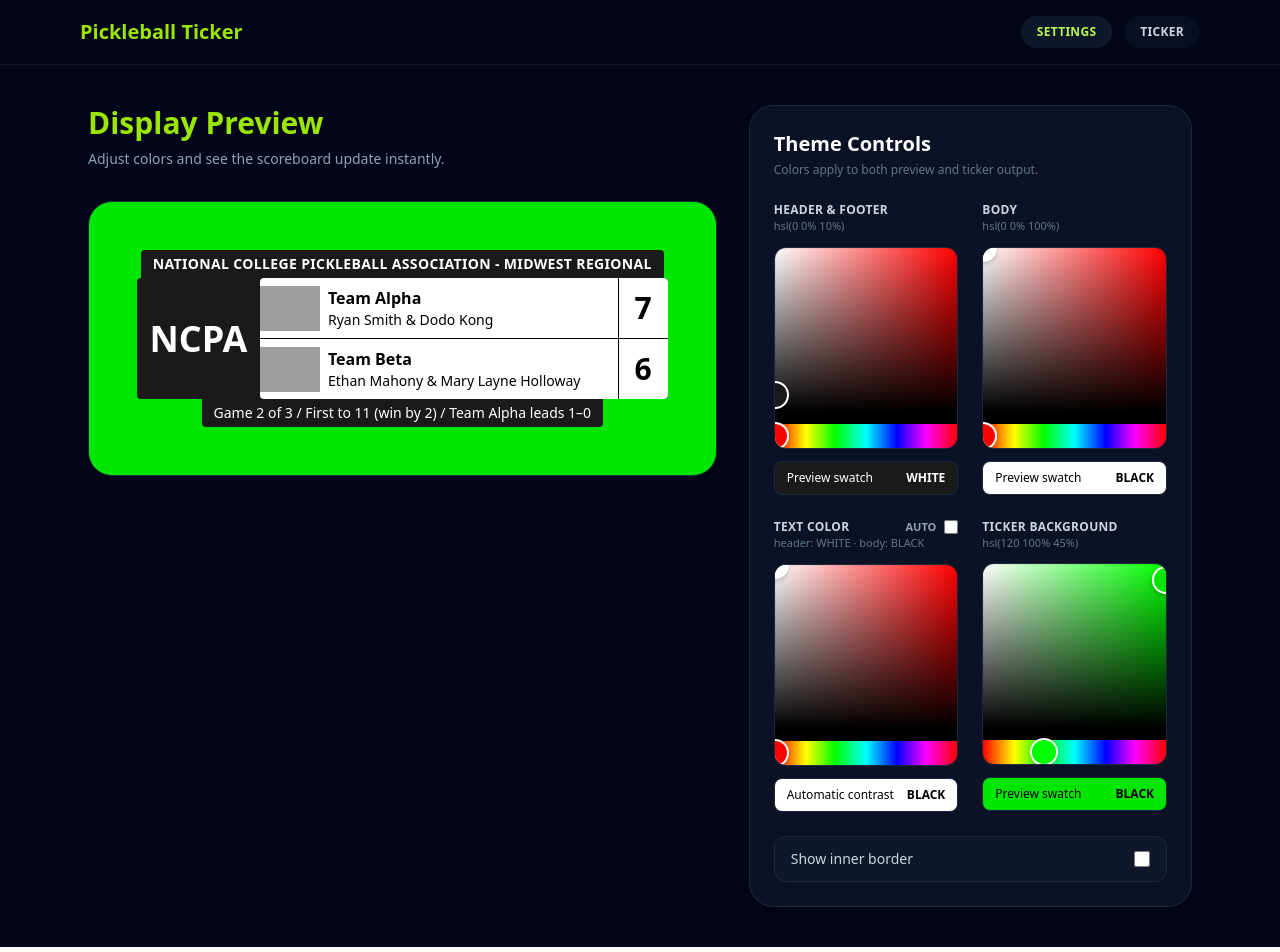
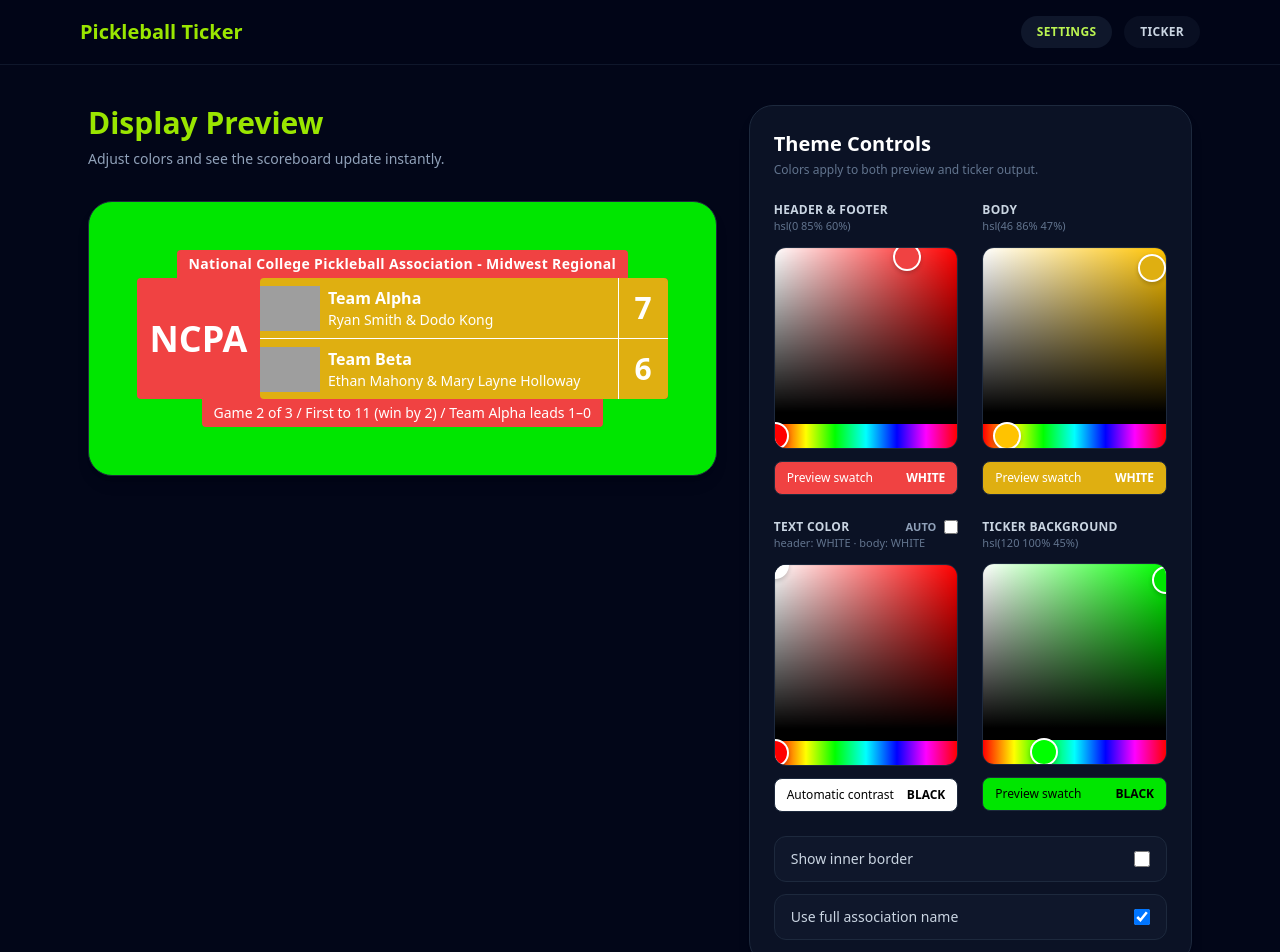
Before and after one commit to brandon-relentnet/ncpa-ticker, a React (Vite) app: page /settings in a window 1280 px wide. Shown: the top 952 px of the page. Built offline with nearby package versions, Linux system fonts and the light colour scheme; grey boxes are pictures that could not be loaded.

Commit message:
Added a full assosciation name checkbox.

```diff
--- a/src/App.jsx
+++ b/src/App.jsx
@@ -70,6 +70,9 @@ export default function App() {
   const [showBorder, setShowBorder] = useState(
     storedTheme?.showBorder ?? false
   );
+  const [useFullAssociationName, setUseFullAssociationName] = useState(
+    storedTheme?.useFullAssociationName ?? true
+  );
 
   useEffect(() => {
     if (typeof window === "undefined") return;
@@ -84,6 +87,7 @@ export default function App() {
           manualTextColorEnabled,
           manualTextColor,
           showBorder,
+          useFullAssociationName,
         })
       );
     } catch (error) {
@@ -96,6 +100,7 @@ export default function App() {
     manualTextColorEnabled,
     manualTextColor,
     showBorder,
+    useFullAssociationName,
   ]);
 
   const appClassName = isTickerRoute
@@ -171,6 +176,8 @@ export default function App() {
               setManualTextColorEnabled={setManualTextColorEnabled}
               showBorder={showBorder}
               setShowBorder={setShowBorder}
+              useFullAssociationName={useFullAssociationName}
+              setUseFullAssociationName={setUseFullAssociationName}
             />
           }
         />
@@ -184,6 +191,7 @@ export default function App() {
               showBorder={showBorder}
               manualTextColor={manualTextColorEnabled ? manualTextColor : null}
               tickerBackground={tickerBackground}
+              useFullAssociationName={useFullAssociationName}
             />
           }
         />
--- a/src/components/Scoreboard.jsx
+++ b/src/components/Scoreboard.jsx
@@ -6,21 +6,25 @@ export default function Scoreboard({
   secondaryColor,
   showBorder,
   manualTextColor,
+  useFullAssociationName,
   className = "",
 }) {
   const manualColorValue = manualTextColor ? hsl(manualTextColor) : null;
   const headerTextColor = manualColorValue ?? contrastTextColor(primaryColor);
   const bodyTextColor = manualColorValue ?? contrastTextColor(secondaryColor);
+  const associationLabel = useFullAssociationName
+    ? "National College Pickleball Association"
+    : "NCPA";
 
   return (
     <div
       className={`flex flex-col items-center justify-between ${className}`.trim()}
     >
       <div
-        className="w-fit rounded-t px-3 py-1 text-center text-sm font-semibold uppercase tracking-wide"
+        className="w-fit rounded-t px-3 py-1 text-center text-sm font-semibold tracking-wide"
         style={{ backgroundColor: hsl(primaryColor), color: headerTextColor }}
       >
-        National College Pickleball Association - {matchInfo.tournament_name}
+        {associationLabel} - {matchInfo.tournament_name}
       </div>
 
       <div
--- a/src/pages/Settings.jsx
+++ b/src/pages/Settings.jsx
@@ -97,6 +97,8 @@ export default function SettingsPage({
   setManualTextColorEnabled,
   showBorder,
   setShowBorder,
+  useFullAssociationName,
+  setUseFullAssociationName,
 }) {
   const autoHeaderColor = contrastTextColor(primaryColor);
   const autoBodyColor = contrastTextColor(secondaryColor);
@@ -122,6 +124,7 @@ export default function SettingsPage({
               secondaryColor={secondaryColor}
               showBorder={showBorder}
               manualTextColor={resolvedTextColor}
+              useFullAssociationName={useFullAssociationName}
             />
           </div>
         </div>
@@ -160,6 +163,7 @@ export default function SettingsPage({
               onChange={setTickerBackground}
             />
           </div>
+          <div className="space-y-3">
             <label className="flex w-full items-center justify-between rounded-xl border border-slate-800 bg-slate-900 px-4 py-3 text-sm">
               <span className="font-medium text-slate-300">
                 Show inner border
@@ -171,6 +175,21 @@ export default function SettingsPage({
                 onChange={(event) => setShowBorder(event.target.checked)}
               />
             </label>
+
+            <label className="flex w-full items-center justify-between rounded-xl border border-slate-800 bg-slate-900 px-4 py-3 text-sm">
+              <span className="font-medium text-slate-300">
+                Use full association name
+              </span>
+              <input
+                type="checkbox"
+                className="h-4 w-4"
+                checked={useFullAssociationName}
+                onChange={(event) =>
+                  setUseFullAssociationName(event.target.checked)
+                }
+              />
+            </label>
+          </div>
         </aside>
       </div>
     </div>
--- a/src/pages/Ticker.jsx
+++ b/src/pages/Ticker.jsx
@@ -8,6 +8,7 @@ export default function TickerPage({
   showBorder,
   manualTextColor,
   tickerBackground,
+  useFullAssociationName,
 }) {
   return (
     <div
@@ -20,6 +21,7 @@ export default function TickerPage({
         secondaryColor={secondaryColor}
         showBorder={showBorder}
         manualTextColor={manualTextColor}
+        useFullAssociationName={useFullAssociationName}
       />
     </div>
   );
--- a/src/utils/colors.js
+++ b/src/utils/colors.js
@@ -1,5 +1,5 @@
-export const DEFAULT_PRIMARY = { h: 0, s: 0, l: 10 };
-export const DEFAULT_SECONDARY = { h: 0, s: 0, l: 100 };
+export const DEFAULT_PRIMARY = { h: 0, s: 85, l: 60 };
+export const DEFAULT_SECONDARY = { h: 46, s: 86, l: 47 };
 export const DEFAULT_TICKER_BACKGROUND = { h: 120, s: 100, l: 45 };
 export const DEFAULT_TEXT_COLOR = { h: 0, s: 0, l: 100 };
 
```
Lines whose indentation alone changed are shown as unchanged.
